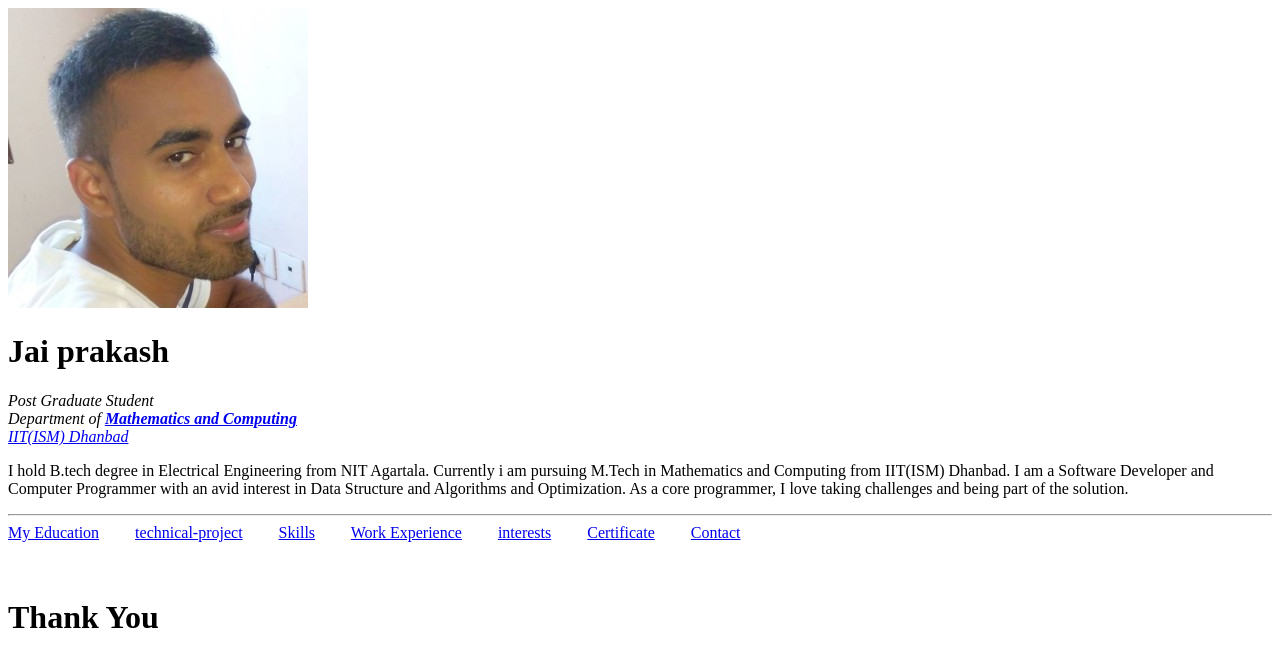
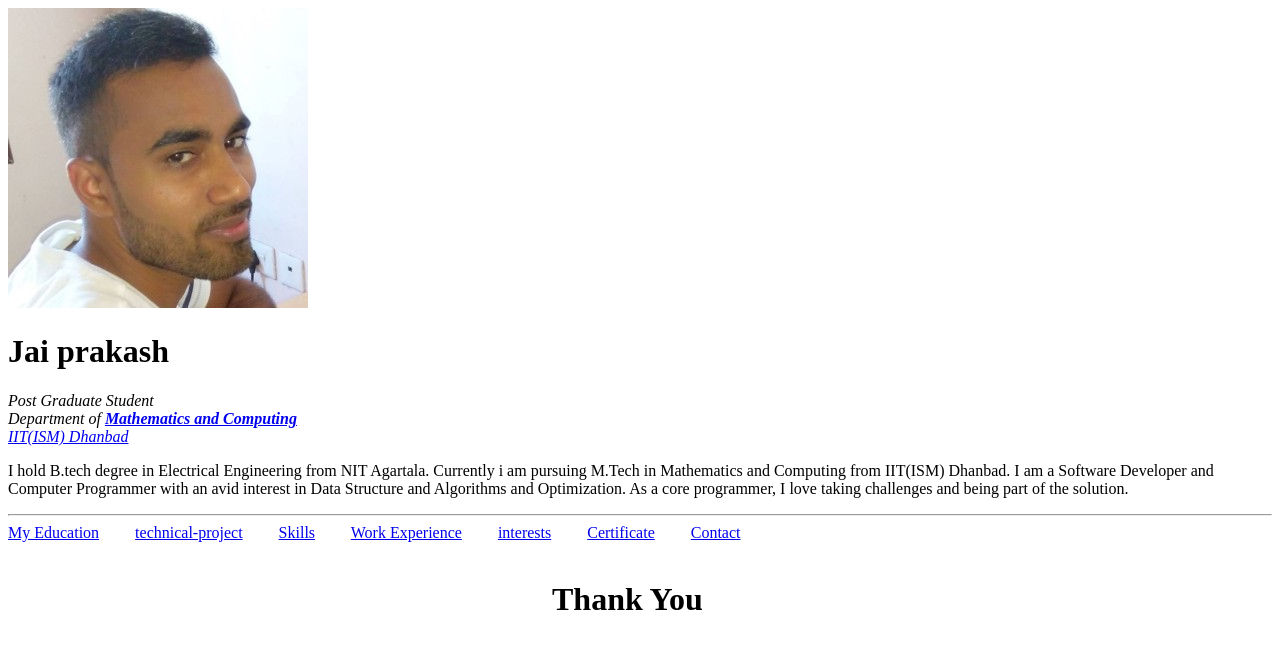
Before and after one commit to JAIP1003/my-portfolio, a plain HTML site: page index.html in a window 1280 px wide. Drawn offline with Linux system fonts and the light colour scheme.

Commit message:
making beautiful

```diff
--- a/index.html
+++ b/index.html
@@ -25,6 +25,6 @@
     <a href="certificate.html">Certificate</a>&emsp;&emsp;
     <a href="contact.html">Contact</a>
   <br> <br>
-  &emsp;&emsp;&emsp;&emsp;&emsp;<h1>Thank You</h1>
+  <h1>&emsp;&emsp;&emsp;&emsp;&emsp;&emsp;&emsp;&emsp;&emsp;&emsp;&emsp;&emsp;&emsp;&emsp;&emsp;&emsp;&emsp;Thank You</h1>
 </body>
 </html>
```
